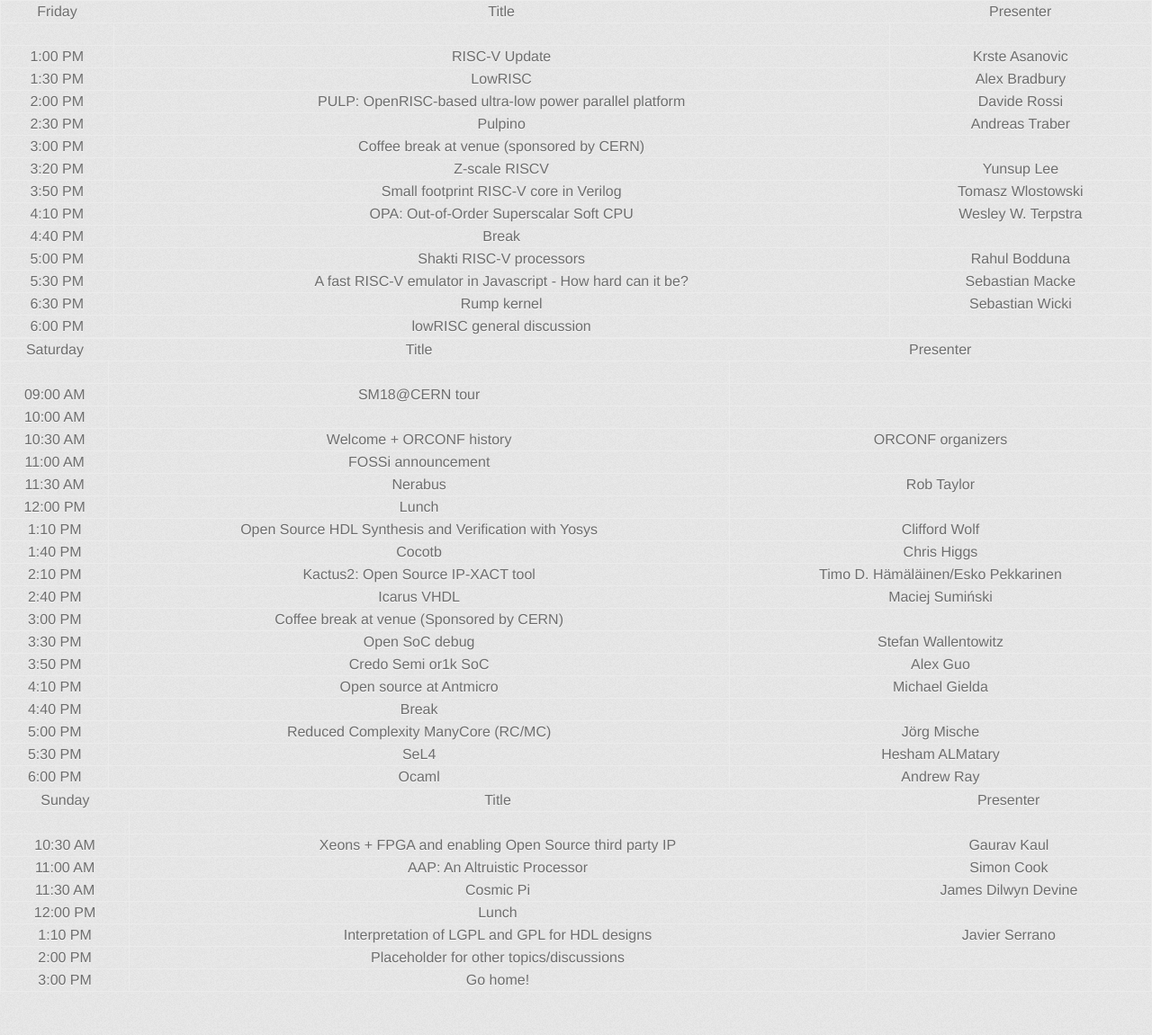
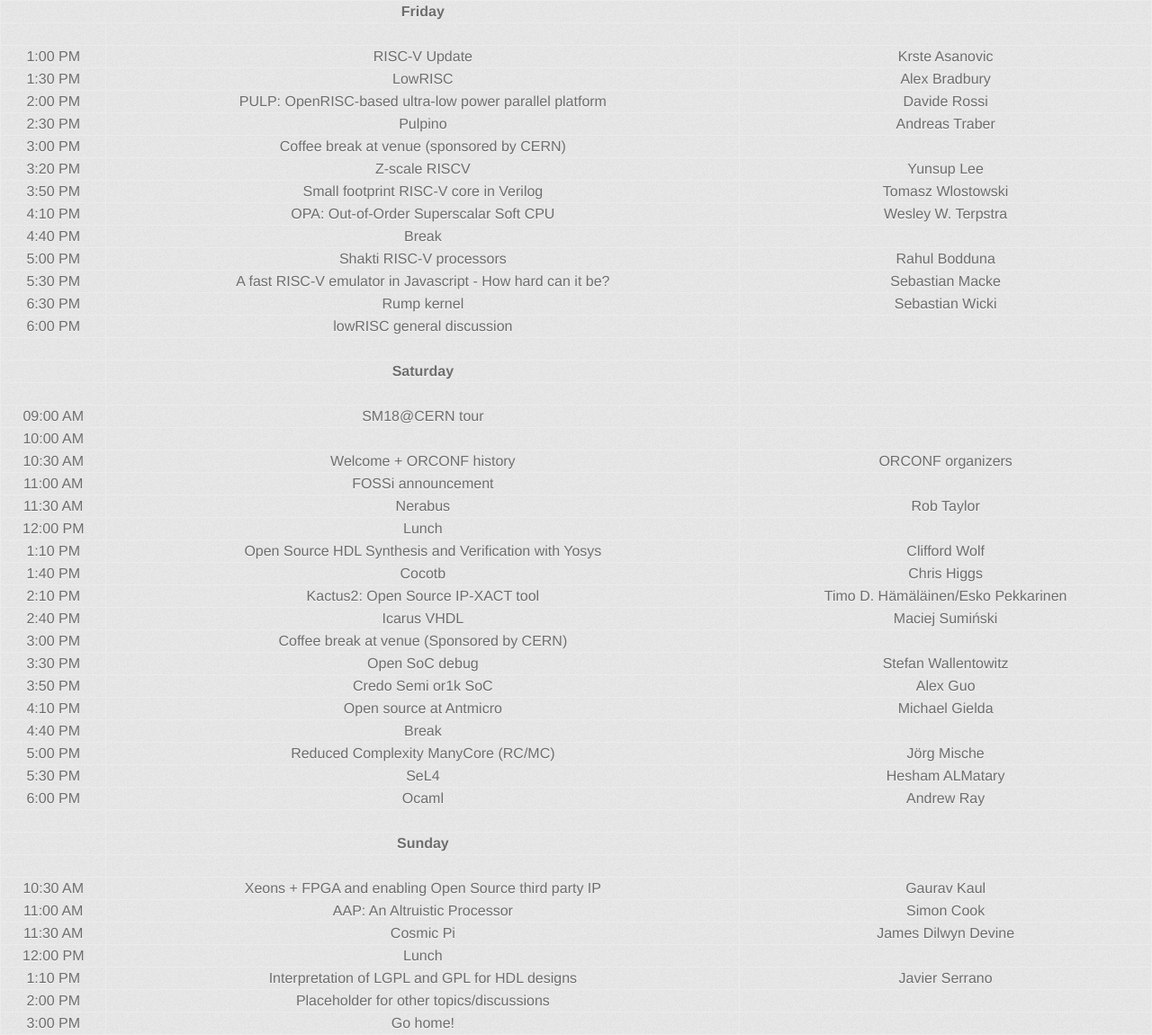
Before and after one commit to fossi-foundation/orconf, a Jekyll site: the page built from schedule.md, in a window 1280 px wide. Shown: the whole page at 90% size. Built offline with Jekyll 4.4.1, drawn with Linux system fonts in a browser that asks for light colours; some web fonts are replaced; before the commit the page ends 1103 px from its top, so only the background shows below that.

Commit message:
clean up schedule

```diff
--- a/schedule.md
+++ b/schedule.md
@@ -3,7 +3,7 @@
 layout: default
 ---
 
-| Friday   | Title                                                      | Presenter
+| | **Friday**
 | -------- | ---------------------------------------------------------- | --------------
 |          |                                                            |
 | 1:00 PM  | RISC-V Update                                              | Krste Asanovic
@@ -19,32 +19,34 @@
 | 5:30 PM  | A fast RISC-V emulator in Javascript - How hard can it be? | Sebastian Macke
 | 6:30 PM  | Rump kernel                                                | Sebastian Wicki
 | 6:00 PM  | lowRISC general discussion                                 |
-
-| Saturday | Title | Presenter
-| -------- | -----------------------------
-|          |                                                       |
-| 09:00 AM | SM18@CERN tour                                        |
-| 10:00 AM |                                                       |
-| 10:30 AM | Welcome + ORCONF history                              | ORCONF organizers
-| 11:00 AM | FOSSi announcement                                    |
-| 11:30 AM | Nerabus                                               | Rob Taylor
-| 12:00 PM | Lunch                                                 |
-| 1:10 PM  | Open Source HDL Synthesis and Verification with Yosys | Clifford Wolf
-| 1:40 PM  | Cocotb                                                | Chris Higgs
-| 2:10 PM  | Kactus2: Open Source IP-XACT tool                     | Timo D. Hämäläinen/Esko Pekkarinen
-| 2:40 PM  | Icarus VHDL                                           | Maciej Sumiński
-| 3:00 PM  | Coffee break at venue (Sponsored by CERN)             |
-| 3:30 PM  | Open SoC debug                                        | Stefan Wallentowitz
-| 3:50 PM  | Credo Semi or1k SoC                                   | Alex Guo
-| 4:10 PM  | Open source at Antmicro                               | Michael Gielda
-| 4:40 PM  | Break                                                 |
-| 5:00 PM  | Reduced Complexity ManyCore (RC/MC)                   | Jörg Mische
-| 5:30 PM  | SeL4                                                  | Hesham ALMatary
-| 6:00 PM  | Ocaml                                                 | Andrew Ray
-
-| Sunday   | Title                                                | Presenter
-| -------- | ---------------------------------------------------- | ------------------
-|          |
+| | |
+|---------------------------------------------------------------------------------------------
+| | **Saturday**
+|---------------------------------------
+|          |                                                            |
+| 09:00 AM | SM18@CERN tour                                             |
+| 10:00 AM |                                                            |
+| 10:30 AM | Welcome + ORCONF history                                   | ORCONF organizers
+| 11:00 AM | FOSSi announcement                                         |
+| 11:30 AM | Nerabus                                                    | Rob Taylor
+| 12:00 PM | Lunch                                                      |
+| 1:10 PM  | Open Source HDL Synthesis and Verification with Yosys      | Clifford Wolf
+| 1:40 PM  | Cocotb                                                     | Chris Higgs
+| 2:10 PM  | Kactus2: Open Source IP-XACT tool                          | Timo D. Hämäläinen/Esko Pekkarinen
+| 2:40 PM  | Icarus VHDL                                                | Maciej Sumiński
+| 3:00 PM  | Coffee break at venue (Sponsored by CERN)                  |
+| 3:30 PM  | Open SoC debug                                             | Stefan Wallentowitz
+| 3:50 PM  | Credo Semi or1k SoC                                        | Alex Guo
+| 4:10 PM  | Open source at Antmicro                                    | Michael Gielda
+| 4:40 PM  | Break                                                      |
+| 5:00 PM  | Reduced Complexity ManyCore (RC/MC)                        | Jörg Mische
+| 5:30 PM  | SeL4                                                       | Hesham ALMatary
+| 6:00 PM  | Ocaml                                                      | Andrew Ray
+| | |
+|-----
+|  | **Sunday**
+|-----
+| | |
 | 10:30 AM | Xeons + FPGA and enabling Open Source third party IP | Gaurav Kaul
 | 11:00 AM | AAP: An Altruistic Processor                         | Simon Cook
 | 11:30 AM | Cosmic Pi                                            | James Dilwyn Devine
```
